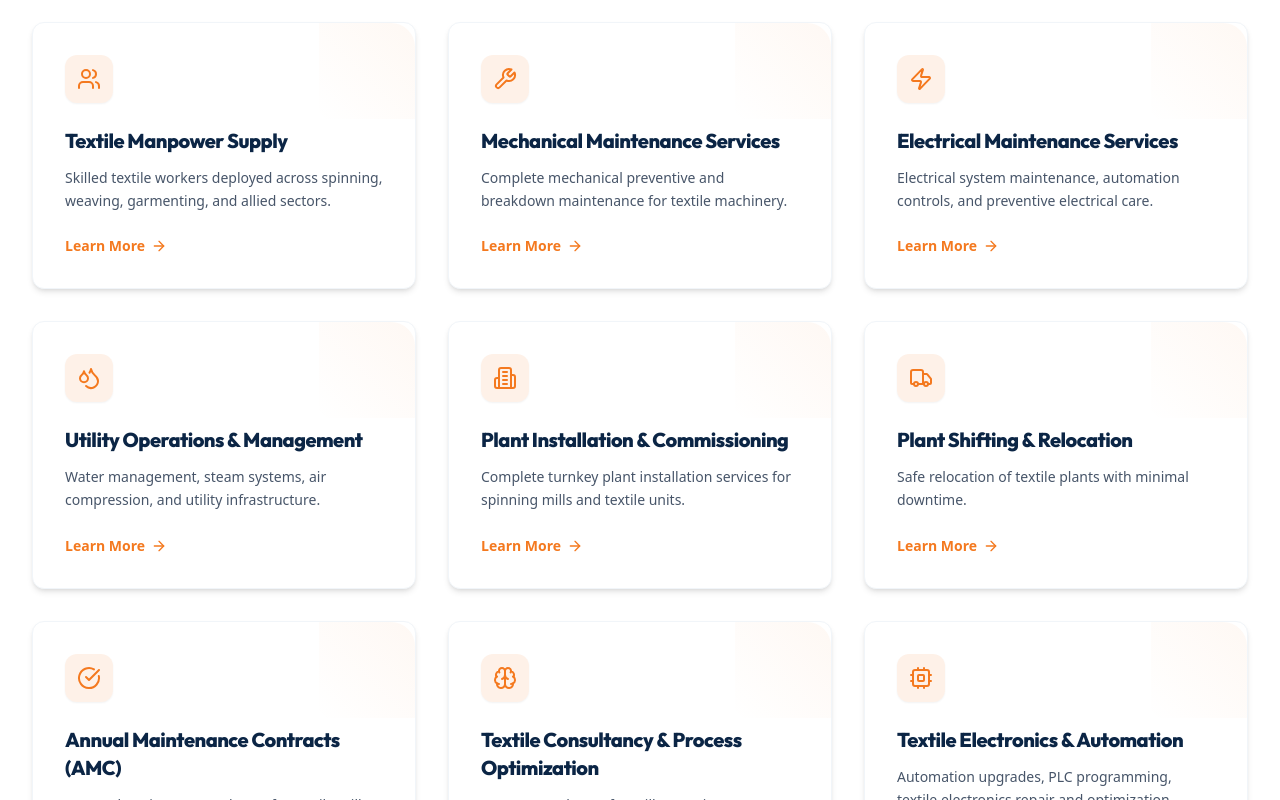
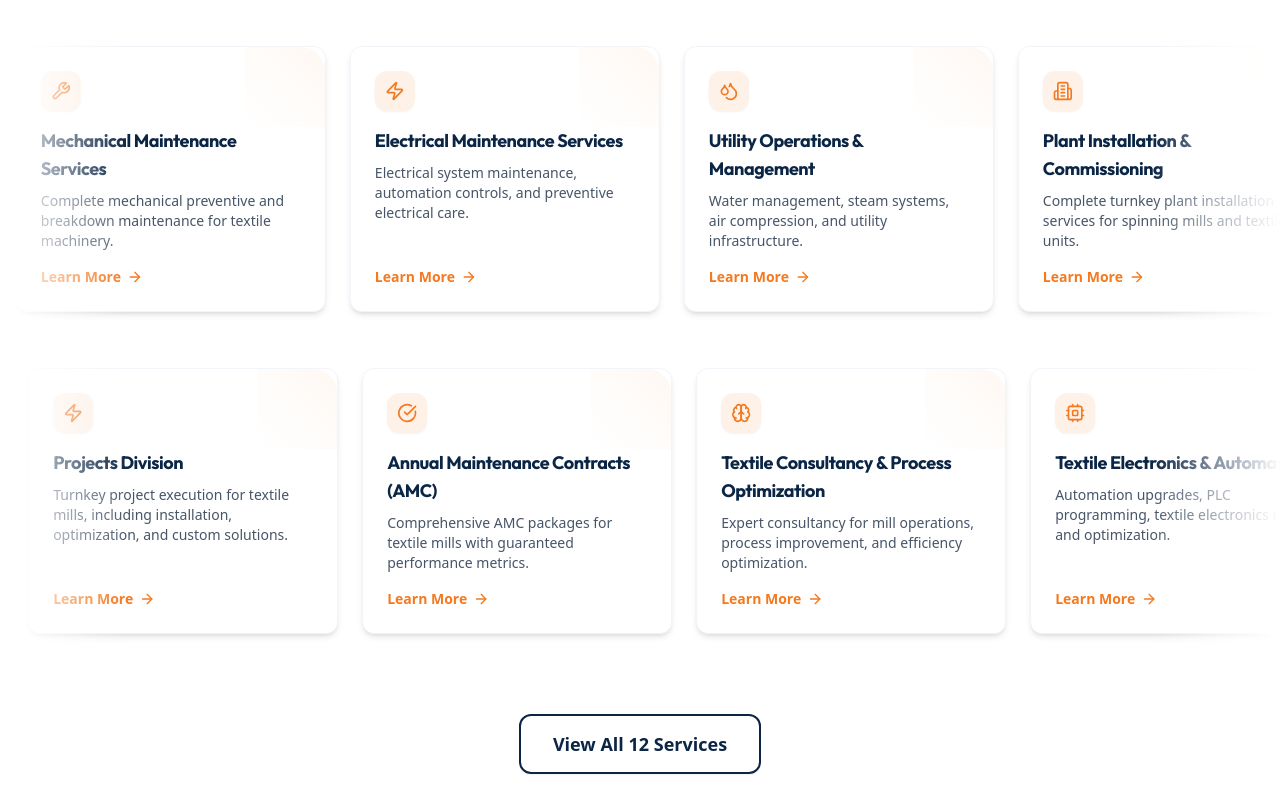
Before and after one commit to Rahul-Parihar/Durga-Dulari-Enterprises, a Next.js app: page / in a window 1280 px wide. Shown: the part 2380-3180 px from the top of the page. Built offline with nearby package versions, Linux system fonts and the light colour scheme; no server answers.

Commit message:
Completed

```diff
--- a/src/app/globals.css
+++ b/src/app/globals.css
@@ -377,3 +377,34 @@ html.lenis, html.lenis body {
 .lenis.lenis-smooth iframe {
   pointer-events: none;
 }
+
+/* Infinite Scrolling Marquee */
+@keyframes marqueeLeft {
+  0% {
+    transform: translateX(0);
+  }
+  100% {
+    transform: translateX(-50%);
+  }
+}
+
+@keyframes marqueeRight {
+  0% {
+    transform: translateX(-50%);
+  }
+  100% {
+    transform: translateX(0);
+  }
+}
+
+.animate-marquee-left {
+  animation: marqueeLeft 40s linear infinite;
+}
+
+.animate-marquee-right {
+  animation: marqueeRight 40s linear infinite;
+}
+
+.hover-pause:hover {
+  animation-play-state: paused;
+}
--- a/src/components/home/ServiceSnapshot.tsx
+++ b/src/components/home/ServiceSnapshot.tsx
@@ -10,6 +10,10 @@ import { ArrowRight } from 'lucide-react';
 import { DynamicIcon } from '@/components/common/DynamicIcon';
 
 export function ServiceSnapshot() {
+  const midPoint = Math.ceil(services.length / 2);
+  const row1 = services.slice(0, midPoint);
+  const row2 = services.slice(midPoint);
+
   return (
     <SectionWrapper bgColor="white">
       <Container>
@@ -19,26 +23,41 @@ export function ServiceSnapshot() {
           description="Comprehensive solutions from skilled manpower to advanced electronics automation, plant setup, and maintenance."
           centered
         />
+      </Container>
 
-        <div className="grid grid-cols-1 md:grid-cols-2 lg:grid-cols-3 gap-8">
-          {services.map((service) => (
-            <Link key={service.id} href={`/services/${service.slug}`} className="block group">
+      {/* Edge-to-Edge Horizontal Scroll Containers */}
+      <div className="flex flex-col gap-6 overflow-hidden py-2 select-none relative w-full mt-10">
+
+        {/* Row 1: Right-to-Left Scrolling */}
+        <div className="relative w-full overflow-hidden">
+          {/* Fading Mask Overlays */}
+          <div className="absolute left-0 top-0 bottom-0 w-16 sm:w-32 bg-gradient-to-r from-white to-transparent dark:from-slate-950 z-10 pointer-events-none" />
+          <div className="absolute right-0 top-0 bottom-0 w-16 sm:w-32 bg-gradient-to-l from-white to-transparent dark:from-slate-950 z-10 pointer-events-none" />
+
+          <div className="flex gap-4 sm:gap-6 w-max animate-marquee-left hover-pause py-4 px-4 sm:px-8">
+            {/* Render Row 1 twice for seamless loop */}
+            {[...row1, ...row1].map((service, index) => (
+              <Link
+                key={`${service.id}-row1-${index}`}
+                href={`/services/${service.slug}`}
+                className="block group w-[240px] sm:w-[310px] shrink-0"
+              >
                 <Card
                   hover={false}
-                className="h-full flex flex-col p-6 sm:p-8 bg-white dark:bg-slate-900/60 border border-slate-100 dark:border-slate-800 group-hover:border-primary-orange/20 shadow-md group-hover:shadow-[0_20px_50px_rgba(244,121,31,0.12)] dark:group-hover:shadow-[0_20px_50px_rgba(244,121,31,0.06)] group-hover:-translate-y-3 transition-all duration-500 rounded-3xl min-w-0 relative overflow-hidden"
+                  className="h-full flex flex-col p-5 sm:p-6 bg-white dark:bg-slate-900/60 border border-slate-100 dark:border-slate-800 group-hover:border-primary-orange/20 shadow-md group-hover:shadow-[0_20px_50px_rgba(244,121,31,0.12)] dark:group-hover:shadow-[0_20px_50px_rgba(244,121,31,0.06)] group-hover:-translate-y-3 transition-all duration-500 rounded-3xl min-w-0 relative overflow-hidden"
                 >
                   {/* Decorative corner gradient */}
-                <div className="absolute top-0 right-0 w-24 h-24 bg-gradient-to-bl from-primary-orange/5 to-transparent rounded-tr-3xl pointer-events-none group-hover:scale-150 transition-transform duration-500" />
+                  <div className="absolute top-0 right-0 w-20 h-20 bg-gradient-to-bl from-primary-orange/5 to-transparent rounded-tr-3xl pointer-events-none group-hover:scale-150 transition-transform duration-500" />
 
-                <div className="w-12 h-12 bg-primary-orange/10 text-primary-orange rounded-xl flex items-center justify-center mb-6 group-hover:bg-primary-orange group-hover:text-white transition-all duration-300 shadow-sm group-hover:scale-110">
+                  <div className="w-10 h-10 bg-primary-orange/10 text-primary-orange rounded-xl flex items-center justify-center mb-4 group-hover:bg-primary-orange group-hover:text-white transition-all duration-300 shadow-sm group-hover:scale-110">
                     <div className="group-hover:rotate-12 transition-transform duration-300">
-                    <DynamicIcon name={service.icon} size={24} />
+                      <DynamicIcon name={service.icon} size={20} />
                     </div>
                   </div>
-                <h3 className="text-lg sm:text-xl font-extrabold text-primary-navy dark:text-white mb-3 leading-tight break-words group-hover:text-primary-orange transition-colors duration-300">
+                  <h3 className="text-base sm:text-lg font-bold text-primary-navy dark:text-white mb-2 leading-tight break-words group-hover:text-primary-orange transition-colors duration-300">
                     {service.title}
                   </h3>
-                <p className="text-slate-600 dark:text-slate-300 text-sm leading-relaxed mb-6 flex-grow font-medium break-words">
+                  <p className="text-slate-600 dark:text-slate-300 text-xs sm:text-sm leading-relaxed mb-4 flex-grow font-medium break-words">
                     {service.shortDescription}
                   </p>
                   <div className="flex items-center gap-1.5 text-primary-orange font-bold text-sm group-hover:gap-3 transition-all duration-200">
@@ -49,7 +68,53 @@ export function ServiceSnapshot() {
               </Link>
             ))}
           </div>
+        </div>
 
+        {/* Row 2: Left-to-Right Scrolling */}
+        <div className="relative w-full overflow-hidden">
+          {/* Fading Mask Overlays */}
+          <div className="absolute left-0 top-0 bottom-0 w-16 sm:w-32 bg-gradient-to-r from-white to-transparent dark:from-slate-950 z-10 pointer-events-none" />
+          <div className="absolute right-0 top-0 bottom-0 w-16 sm:w-32 bg-gradient-to-l from-white to-transparent dark:from-slate-950 z-10 pointer-events-none" />
+
+          <div className="flex gap-4 sm:gap-6 w-max animate-marquee-right hover-pause py-4 px-4 sm:px-8">
+            {/* Render Row 2 twice for seamless loop */}
+            {[...row2, ...row2].map((service, index) => (
+              <Link
+                key={`${service.id}-row2-${index}`}
+                href={`/services/${service.slug}`}
+                className="block group w-[240px] sm:w-[310px] shrink-0"
+              >
+                <Card
+                  hover={false}
+                  className="h-full flex flex-col p-5 sm:p-6 bg-white dark:bg-slate-900/60 border border-slate-100 dark:border-slate-800 group-hover:border-primary-orange/20 shadow-md group-hover:shadow-[0_20px_50px_rgba(244,121,31,0.12)] dark:group-hover:shadow-[0_20px_50px_rgba(244,121,31,0.06)] group-hover:-translate-y-3 transition-all duration-500 rounded-3xl min-w-0 relative overflow-hidden"
+                >
+                  {/* Decorative corner gradient */}
+                  <div className="absolute top-0 right-0 w-20 h-20 bg-gradient-to-bl from-primary-orange/5 to-transparent rounded-tr-3xl pointer-events-none group-hover:scale-150 transition-transform duration-500" />
+
+                  <div className="w-10 h-10 bg-primary-orange/10 text-primary-orange rounded-xl flex items-center justify-center mb-4 group-hover:bg-primary-orange group-hover:text-white transition-all duration-300 shadow-sm group-hover:scale-110">
+                    <div className="group-hover:rotate-12 transition-transform duration-300">
+                      <DynamicIcon name={service.icon} size={20} />
+                    </div>
+                  </div>
+                  <h3 className="text-base sm:text-lg font-bold text-primary-navy dark:text-white mb-2 leading-tight break-words group-hover:text-primary-orange transition-colors duration-300">
+                    {service.title}
+                  </h3>
+                  <p className="text-slate-600 dark:text-slate-300 text-xs sm:text-sm leading-relaxed mb-4 flex-grow font-medium break-words">
+                    {service.shortDescription}
+                  </p>
+                  <div className="flex items-center gap-1.5 text-primary-orange font-bold text-sm group-hover:gap-3 transition-all duration-200">
+                    <span>Learn More</span>
+                    <ArrowRight size={16} className="group-hover:translate-x-1 transition-transform" />
+                  </div>
+                </Card>
+              </Link>
+            ))}
+          </div>
+        </div>
+
+      </div>
+
+      <Container>
         <div className="text-center mt-14">
           <Button variant="outline" size="lg" className="shadow-sm font-bold" asChild>
             <Link href="/services">View All 12 Services</Link>
```
Also changed, not shown: src/components/home/HeroSection.tsx (line endings or trailing spaces). Lines whose indentation alone changed are shown as unchanged.
